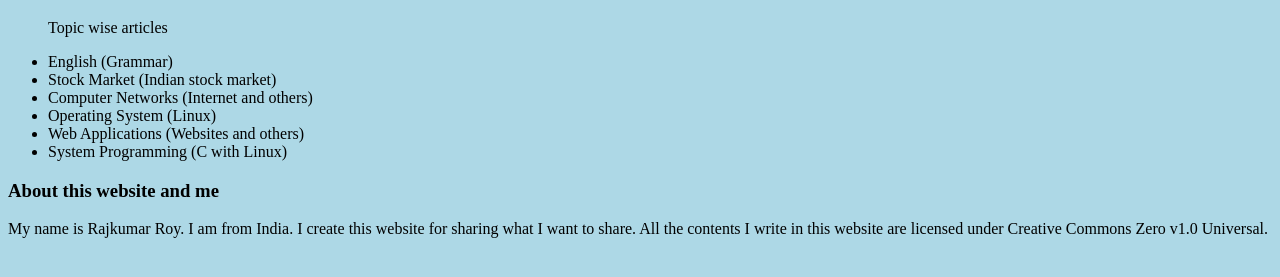
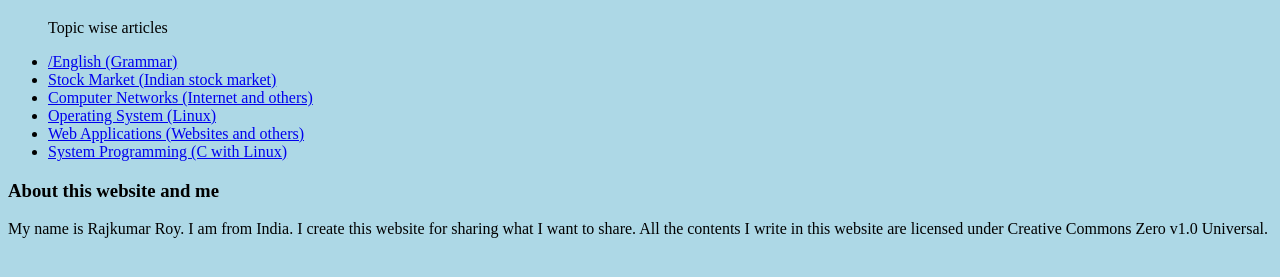
Before and after one commit to rkryvar/rkryvar.github.io, a plain HTML site: page index.html in a window 1280 px wide. Shown: the part 201-478 px from the top of the page. Drawn offline with Linux system fonts and the light colour scheme.

Commit message:
linking others html files

```diff
--- a/index.html
+++ b/index.html
@@ -9,8 +9,8 @@
 		<div>
 			<ul>
 				<li><a href="home.html">Home</a></li>
-				<li><a href="Thoughts.html">Thoughts</a></li>
-				<li><a href="contact.html">Contacts</a></li>
+				<li><a href="../web_pages/thoughts/thoughts.html">Thoughts</a></li>
+				<li><a href="../web_pages/contacts/contacts.html">Contacts</a></li>
 			</ul>
 		</div>
 		<div>
@@ -19,12 +19,12 @@
 
 		<ul>
 			<p>Topic wise articles</p>
-			<li>English (Grammar)</li>
-			<li>Stock Market (Indian stock market)</li>
-			<li>Computer Networks (Internet and others)</li>
-			<li>Operating System (Linux)</li>
-			<li>Web Applications (Websites and others)</li>
-			<li>System Programming (C with Linux) </li>
+			<li><a href="../web_pages/english_grammar/english_grammar.html">/English (Grammar)</a></li>
+			<li><a href="../web_pages/stock_market/stock_market.html">Stock Market (Indian stock market)</a></li>
+			<li><a href="../web_pages/computer_networks/computers_networks.html">Computer Networks (Internet and others)</a></li>
+			<li><a href="../web_pages/operating_systems/operating_systems.html">Operating System (Linux)</a></li>
+			<li><a href="../web_pages/web_applications/web_applications.html">Web Applications (Websites and others)</a></li>
+			<li><a href="../web_pages/system_programming/system_programming.html">System Programming (C with Linux) </a></li>
 		</ul>
 		<h3>About this website and  me </h3>
 		<p>My name is Rajkumar Roy. I am from India.
```
